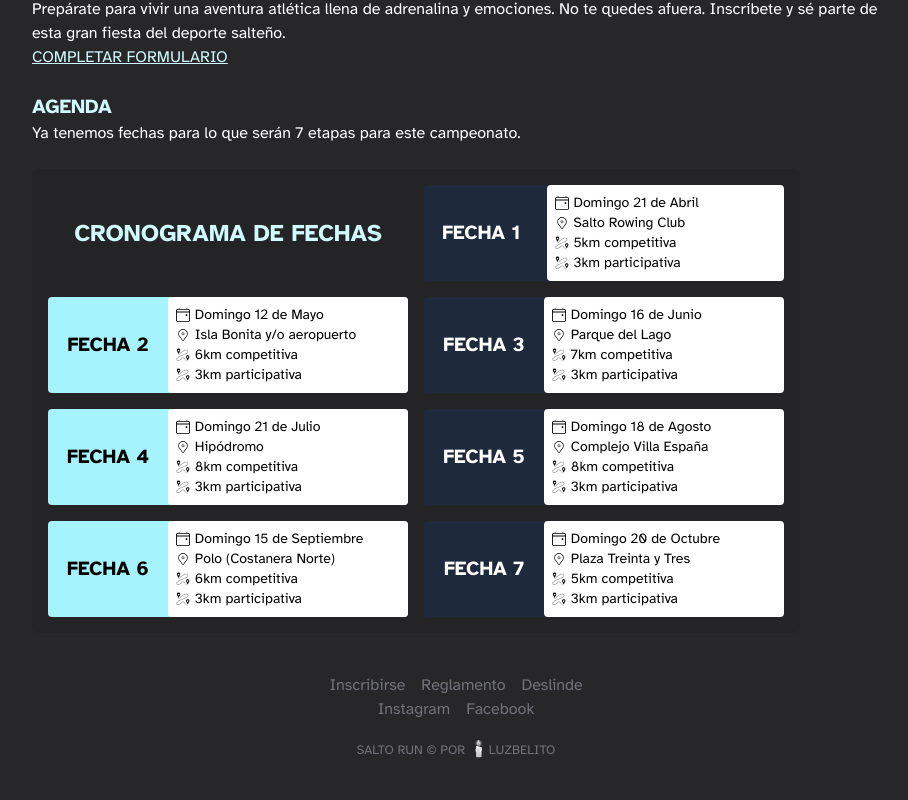
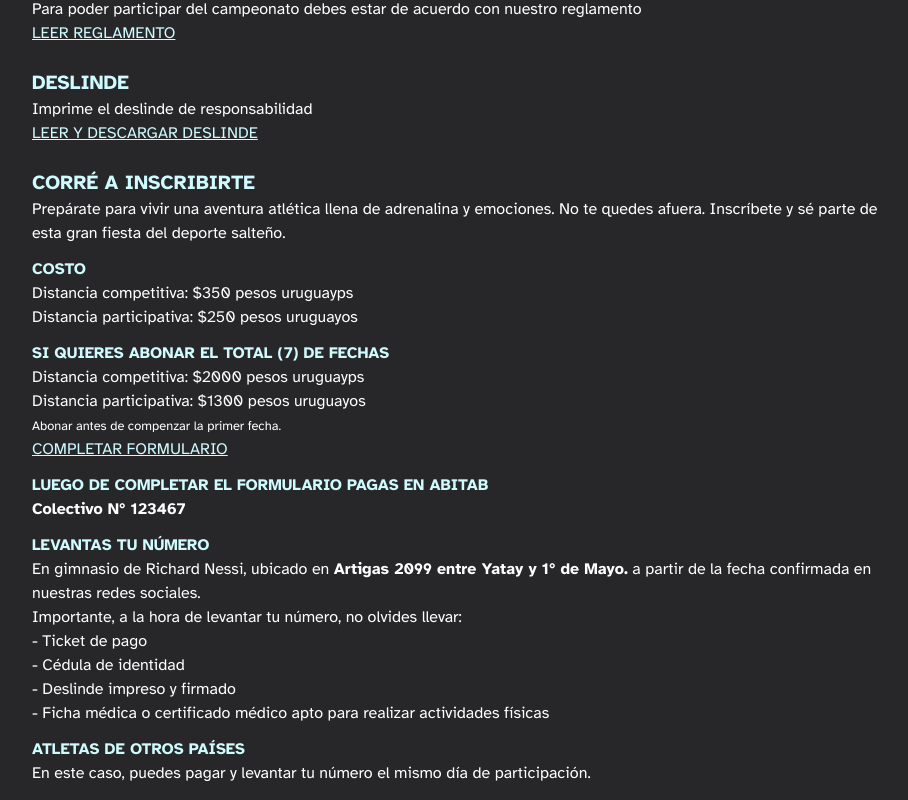
Before and after one commit to riberojuanca/saltorun, a Next.js app: page / in a window 1280 px wide. Shown: the part 860-1660 px from the top of the page, without its empty margins (184-1092 px from the left). Built offline with nearby package versions, Linux system fonts and the light colour scheme.

Commit message:
Added HomePage steps and FechasPage flag icon

```diff
--- a/src/app/page.jsx
+++ b/src/app/page.jsx
@@ -39,6 +39,30 @@ export default function Home() {
             inolvidable junto a corredores de varios países.
           </p>
           <br />
+          <h3 className="text-xl font-semibold text-cyan-100">REGLAMENTO</h3>
+          <p>
+            Para poder participar del campeonato debes estar de acuerdo con
+            nuestro reglamento
+          </p>
+          <Link
+            className="underline text-cyan-100 text-base"
+            href={"/reglamento"}
+          >
+            LEER REGLAMENTO
+          </Link>
+          <br />
+          <br />
+
+          <h3 className="text-xl font-semibold text-cyan-100">DESLINDE</h3>
+          <p>Imprime el deslinde de responsabilidad</p>
+          <Link
+            className="underline text-cyan-100 text-base"
+            href={"/deslinde"}
+          >
+            LEER Y DESCARGAR DESLINDE
+          </Link>
+          <br />
+          <br />
           <h3 className="text-xl font-semibold text-cyan-100">
             CORRÉ A INSCRIBIRTE
           </h3>
@@ -47,6 +71,16 @@ export default function Home() {
             emociones. No te quedes afuera. Inscríbete y sé parte de esta gran
             fiesta del deporte salteño.
           </p>
+          <h3 className="text-ms mt-3 font-semibold text-cyan-100">COSTO</h3>
+          <p>Distancia competitiva: $350 pesos uruguayps</p>
+          <p>Distancia participativa: $250 pesos uruguayos</p>
+          <h3 className="text-ms mt-3 font-semibold text-cyan-100">
+            SI QUIERES ABONAR EL TOTAL (7) DE FECHAS
+          </h3>
+          <p>Distancia competitiva: $2000 pesos uruguayps</p>
+          <p>Distancia participativa: $1300 pesos uruguayos</p>
+          <small>Abonar antes de compenzar la primer fecha.</small>
+          <br />
           <Link
             className="underline text-cyan-100 text-base"
             href={
@@ -55,6 +89,37 @@ export default function Home() {
           >
             COMPLETAR FORMULARIO
           </Link>
+          <h3 className="text-ms mt-3 font-semibold text-cyan-100">
+            LUEGO DE COMPLETAR EL FORMULARIO PAGAS EN ABITAB
+          </h3>
+          <b>
+            <p>Colectivo N° 123467</p>
+          </b>
+          <h3 className="text-ms mt-3 font-semibold text-cyan-100">
+            LEVANTAS TU NÚMERO
+          </h3>
+          <p>
+            En gimnasio de Richard Nessi, ubicado en{" "}
+            <b>Artigas 2099 entre Yatay y 1° de Mayo.</b> a partir de la fecha
+            confirmada en nuestras redes sociales.
+          </p>
+          <p>Importante, a la hora de levantar tu número, no olvides llevar:</p>
+          <ol>
+            <li>- Ticket de pago</li>
+            <li>- Cédula de identidad</li>
+            <li>- Deslinde impreso y firmado</li>
+            <li>
+              - Ficha médica o certificado médico apto para realizar actividades
+              físicas
+            </li>
+          </ol>
+          <h3 className="text-ms mt-3 font-semibold text-cyan-100">
+            ATLETAS DE OTROS PAÍSES
+          </h3>
+          <p>
+            En este caso, puedes pagar y levantar tu número el mismo día de
+            participación.
+          </p>
         </div>
         <h3 className="text-xl font-semibold text-cyan-100">AGENDA</h3>
         <p>
--- a/src/components/FechasMenu.jsx
+++ b/src/components/FechasMenu.jsx
@@ -8,6 +8,7 @@ import { BsCalendar4Event } from "react-icons/bs";
 import { CiLocationOn } from "react-icons/ci";
 import { GiPathDistance } from "react-icons/gi";
 import { LiaBuyNLarge } from "react-icons/lia";
+import { GiCheckeredFlag } from "react-icons/gi";
 
 function handleClick(e) {
   const links = document.querySelectorAll(".link");
@@ -26,7 +27,7 @@ function FechasMenu() {
     <>
       <main className="p-4 ms-auto me-auto ">
         <div className=" flex items-center justify-between text-center pt-8 px-4 w-fit text-lg  me-auto ms-auto">
-          <FaMale className="text-4xl " />
+          <GiCheckeredFlag className="text-4xl " />
           <h1 className="font-semibold text-3xl md:text-4xl">FECHAS</h1>
         </div>
         <div className=" flex items-center justify-between text-center md:pb-6 md:mb-6 w-fit text-xl md:text-2xl font-semibold text-cyan-200 me-auto ms-auto">
@@ -41,23 +42,7 @@ function FechasMenu() {
             >
               <h4 className=" pointer-events-none">1</h4>
             </Link>
-            {/* <div className="bg-white text-black rounded-sm p-2 text-xs">
-              <ul>
-                <li>
-                  <BsCalendar4Event /> Domingo 21 de Abril
-                </li>
-                <li>
-                  <CiLocationOn /> Salto Rowing Club
-                </li>
-                <li>
-                  <GiPathDistance /> 5km competitiva
-                </li>
-                <li>
-                  <GiPathDistance /> 3km participativa
-                </li>
-              </ul>
-            </div> */}
-          </article>{" "}
+          </article>
           <article className="bg-slate-800 rounded-sm">
             <Link
               href={"/fechas/fecha2"}
@@ -66,23 +51,7 @@ function FechasMenu() {
             >
               <h4 className=" pointer-events-none">2</h4>
             </Link>
-            {/* <div className="bg-white text-black rounded-sm p-2 text-xs">
-              <ul>
-                <li>
-                  <BsCalendar4Event /> Domingo 12 de Mayo
-                </li>
-                <li>
-                  <CiLocationOn /> Isla Bonita y/o aeropuerto
-                </li>
-                <li>
-                  <GiPathDistance /> 6km competitiva
-                </li>
-                <li>
-                  <GiPathDistance /> 3km participativa
-                </li>
-              </ul>
-            </div> */}
-          </article>{" "}
+          </article>
           <article className="bg-slate-800 rounded-sm ">
             <Link
               href={"/fechas/fecha3"}
@@ -91,23 +60,7 @@ function FechasMenu() {
             >
               <h4 className=" pointer-events-none">3</h4>
             </Link>
-            {/* <div className="bg-white text-black rounded-sm p-2 col-span-2 text-xs">
-              <ul>
-                <li>
-                  <BsCalendar4Event /> Domingo 16 de Junio
-                </li>
-                <li>
-                  <CiLocationOn /> Parque del Lago
-                </li>
-                <li>
-                  <GiPathDistance /> 7km competitiva
-                </li>
-                <li>
-                  <GiPathDistance /> 3km participativa
-                </li>
-              </ul>
-            </div> */}
-          </article>{" "}
+          </article>
           <article className="bg-slate-800 rounded-sm">
             <Link
               href={"/fechas/fecha4"}
@@ -116,23 +69,7 @@ function FechasMenu() {
             >
               <h4 className=" pointer-events-none">4</h4>
             </Link>
-            {/* <div className="bg-white text-black rounded-sm p-2 col-span-2 text-xs">
-              <ul>
-                <li>
-                  <BsCalendar4Event /> Domingo 21 de Julio
-                </li>
-                <li>
-                  <CiLocationOn /> Hipódromo
-                </li>
-                <li>
-                  <GiPathDistance /> 8km competitiva
-                </li>
-                <li>
-                  <GiPathDistance /> 3km participativa
-                </li>
-              </ul>
-            </div> */}
-          </article>{" "}
+          </article>
           <article className="bg-slate-800 rounded-sm">
             <Link
               href={"/fechas/fecha5"}
@@ -141,23 +78,7 @@ function FechasMenu() {
             >
               <h4 className=" pointer-events-none">5</h4>
             </Link>
-            {/* <div className="bg-white text-black rounded-sm p-2 col-span-2 text-xs">
-              <ul>
-                <li>
-                  <BsCalendar4Event /> Domingo 18 de Agosto
-                </li>
-                <li>
-                  <CiLocationOn /> Complejo Villa España
-                </li>
-                <li>
-                  <GiPathDistance /> 8km competitiva
-                </li>
-                <li>
-                  <GiPathDistance /> 3km participativa
-                </li>
-              </ul>
-            </div> */}
-          </article>{" "}
+          </article>
           <article className="bg-slate-800 rounded-sm">
             <Link
               href={"/fechas/fecha6"}
@@ -166,23 +87,7 @@ function FechasMenu() {
             >
               <h4 className=" pointer-events-none">6</h4>
             </Link>
-            {/* <div className="bg-white text-black rounded-sm p-2 col-span-2 text-xs">
-              <ul>
-                <li>
-                  <BsCalendar4Event /> Domingo 15 de Septiembre
-                </li>
-                <li>
-                  <CiLocationOn /> Polo (Costanera Norte)
-                </li>
-                <li>
-                  <GiPathDistance /> 6km competitiva
-                </li>
-                <li>
-                  <GiPathDistance /> 3km participativa
-                </li>
-              </ul>
-            </div> */}
-          </article>{" "}
+          </article>
           <article className="bg-slate-800 rounded-sm">
             <Link
               href={"/fechas/fecha7"}
@@ -191,22 +96,6 @@ function FechasMenu() {
             >
               <h4 className=" pointer-events-none">7</h4>
             </Link>
-            {/* <div className="bg-white text-black rounded-sm p-2 col-span-2 text-xs">
-              <ul>
-                <li>
-                  <BsCalendar4Event /> Domingo 20 de Octubre
-                </li>
-                <li>
-                  <CiLocationOn /> Plaza Treinta y Tres
-                </li>
-                <li>
-                  <GiPathDistance /> 5km competitiva
-                </li>
-                <li>
-                  <GiPathDistance /> 3km participativa
-                </li>
-              </ul>
-            </div> */}
           </article>
         </section>
       </main>
```
